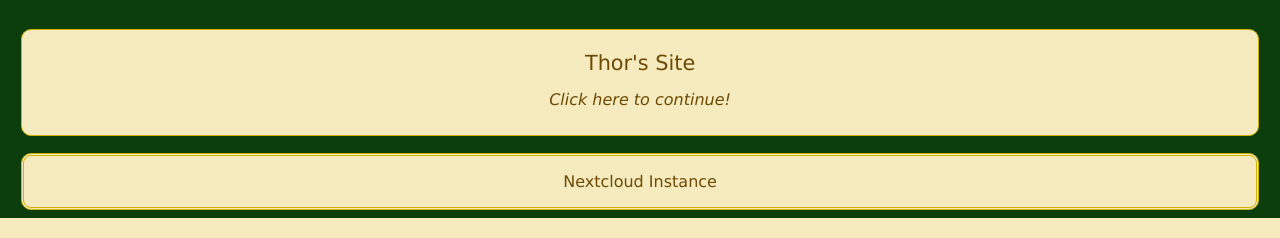
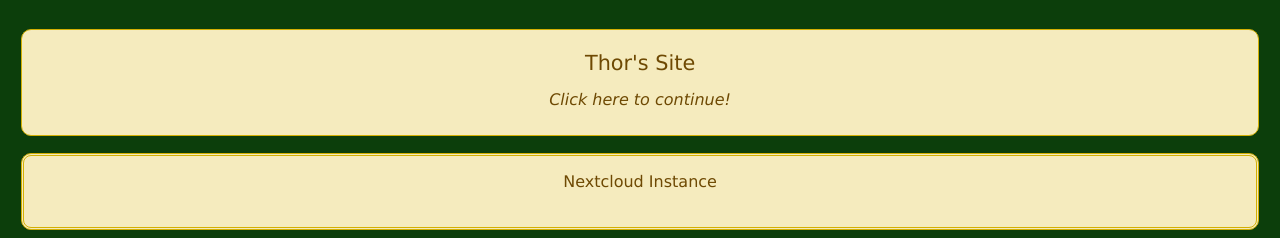
Before and after one commit to TheVetter/LandingSite, a PHP site: page / in a window 1280 px wide. Shown: the part 803-1041 px from the top of the page. Run offline with PHP 8.4, Linux system fonts and the light colour scheme.

Commit message:
Actually fixing by changin padding, not margin

```diff
--- a/index.php
+++ b/index.php
@@ -39,8 +39,8 @@
 	</div>
 
 	<div class="floatCage1">
-		<a href="/nextcloud" class="floatBox1" style="text-decoration:none">
-			<p style="font-size: 100%; margin-bottom: 6px;">Nextcloud Instance</p>
+		<a href="/nextcloud" class="floatBox1" style="text-decoration:none; padding-bottom: 10px;">
+			<p style="font-size: 100%;">Nextcloud Instance</p>
 		</a>
 	</div
 
```
